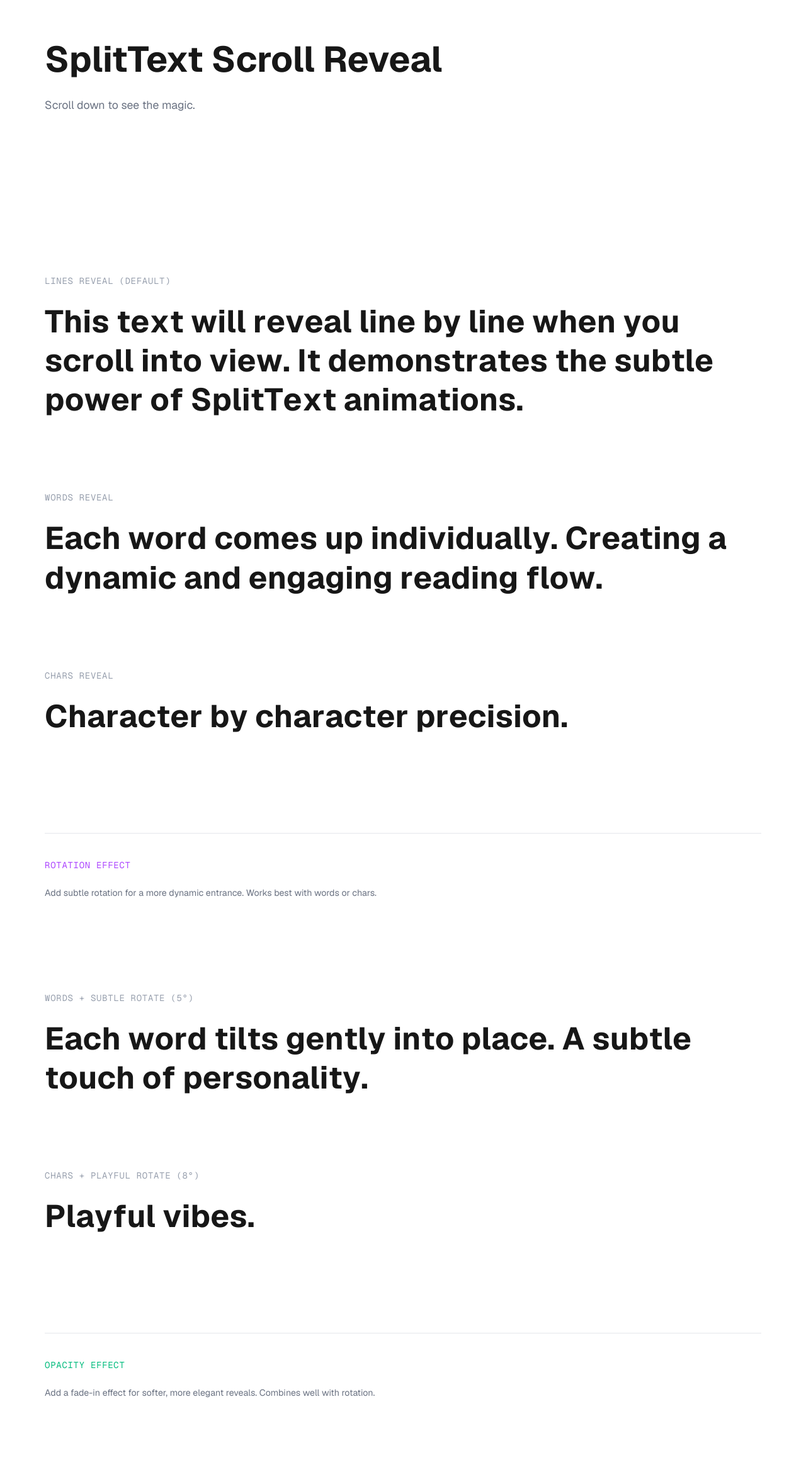
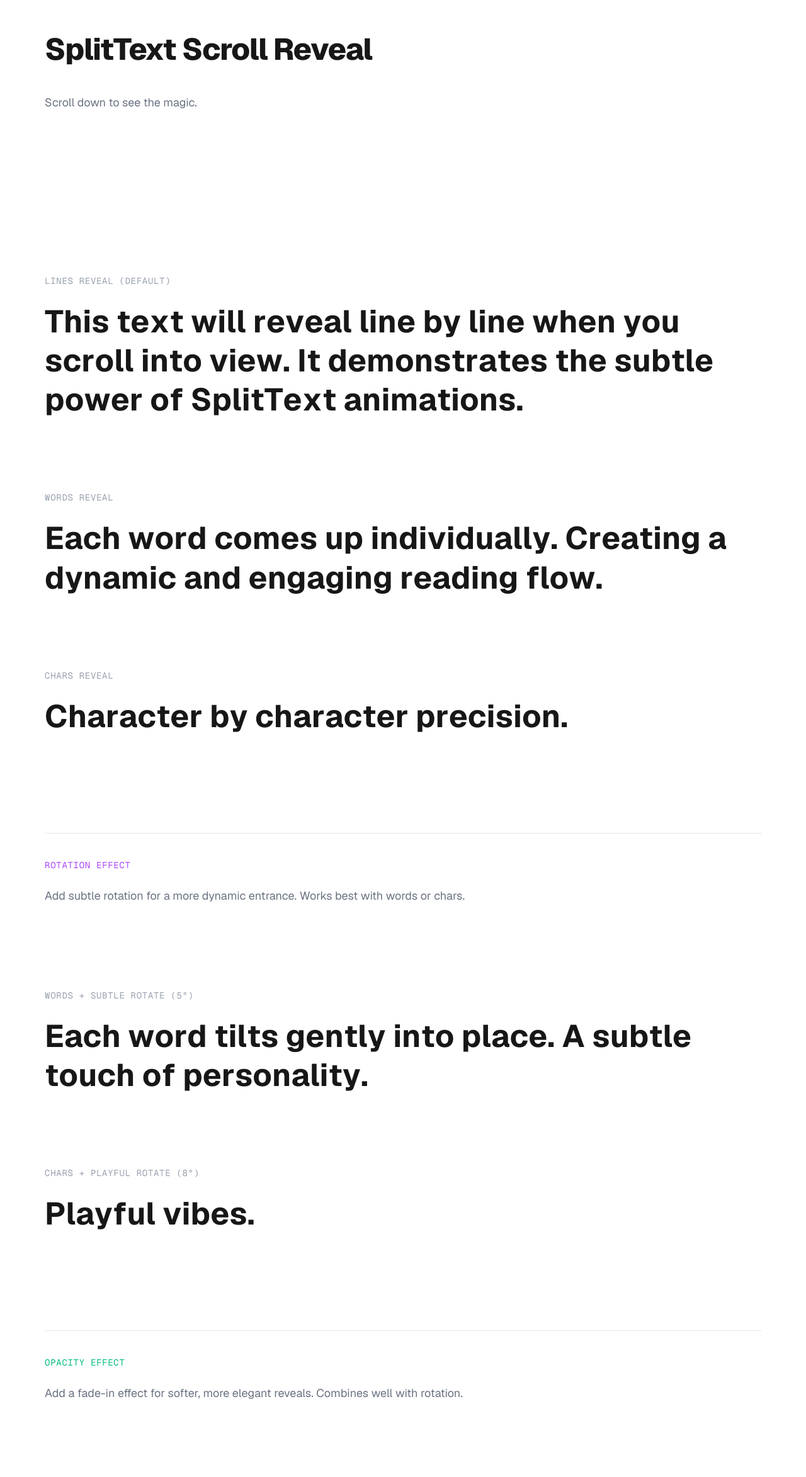
Before and after one commit to automeshan/split-text-skill, a Next.js app: page / in a window 1280 px wide. Shown: the part 220-2566 px from the top of the page at 63% size. Built offline with nearby package versions, Linux system fonts and the light colour scheme.

Commit message:
standardised tailwind classes

```diff
--- a/app/globals.css
+++ b/app/globals.css
@@ -61,3 +61,18 @@ body {
 .container {
   max-width: var(--size-container);
 }
+
+/* Typography System - Standardized prose utilities */
+@layer base {
+  .prose-h1 {
+    @apply text-4xl font-extrabold tracking-tight leading-tight mt-0 mb-5 lg:text-5xl;
+  }
+
+  .prose-p {
+    @apply my-5 text-base leading-relaxed lg:text-lg;
+  }
+
+  .prose-p-muted {
+    @apply my-5 text-base leading-relaxed text-gray-500 lg:text-lg;
+  }
+}
--- a/app/page.js
+++ b/app/page.js
@@ -121,8 +121,8 @@ export default function Home() {
     >
       <main className="container mx-auto flex flex-col gap-[8em] items-center sm:items-start py-[5em]">
         <section className="h-[50vh] flex flex-col justify-center">
-          <h1 className="text-[4em] leading-[1.1] font-bold mb-[0.5em]">SplitText Scroll Reveal</h1>
-          <p className="text-[1.25em] text-gray-500">Scroll down to see the magic.</p>
+          <h1 className="prose-h1">SplitText Scroll Reveal</h1>
+          <p className="prose-p-muted">Scroll down to see the magic.</p>
         </section>
 
         {/* Standard Reveals */}
@@ -173,7 +173,7 @@ export default function Home() {
           <h2 className="text-sm font-mono text-purple-500 mb-6 uppercase tracking-wider">
             Rotation Effect
           </h2>
-          <p className="mb-8 text-gray-500">
+          <p className="prose-p-muted">
             Add subtle rotation for a more dynamic entrance. Works best with words or chars.
           </p>
         </section>
@@ -212,7 +212,7 @@ export default function Home() {
           <h2 className="text-sm font-mono text-emerald-500 mb-6 uppercase tracking-wider">
             Opacity Effect
           </h2>
-          <p className="mb-8 text-gray-500">
+          <p className="prose-p-muted">
             Add a fade-in effect for softer, more elegant reveals. Combines well
             with rotation.
           </p>
@@ -253,7 +253,7 @@ export default function Home() {
           <h2 className="text-sm font-mono text-cyan-500 mb-6 uppercase tracking-wider">
             Blur Effect
           </h2>
-          <p className="mb-8 text-gray-500">
+          <p className="prose-p-muted">
             Add a focus-pull effect for cinematic reveals. GPU-intensive, use
             sparingly.
           </p>
@@ -295,7 +295,7 @@ export default function Home() {
           <h2 className="text-sm font-mono text-blue-500 mb-6 uppercase tracking-wider">
             Scrub Interaction
           </h2>
-          <p className="mb-8 text-gray-500">
+          <p className="prose-p-muted">
             These animations are tied directly to the scrollbar. Scroll up and
             down to play the animation.
           </p>
```
Also changed, not shown: reference/responsive-splittext-animation.md (+38 -0 lines).
